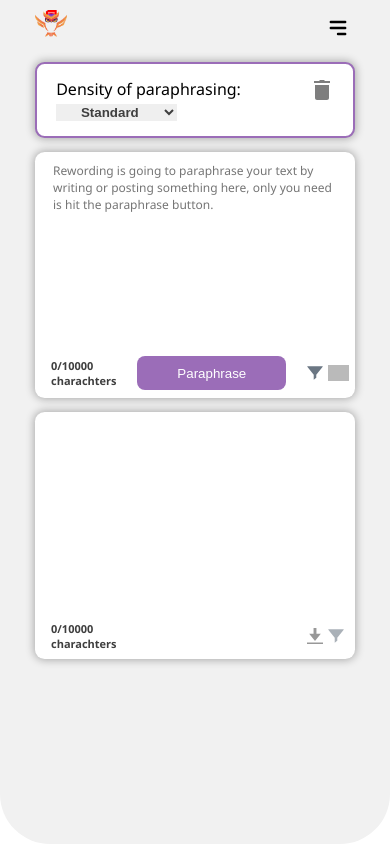
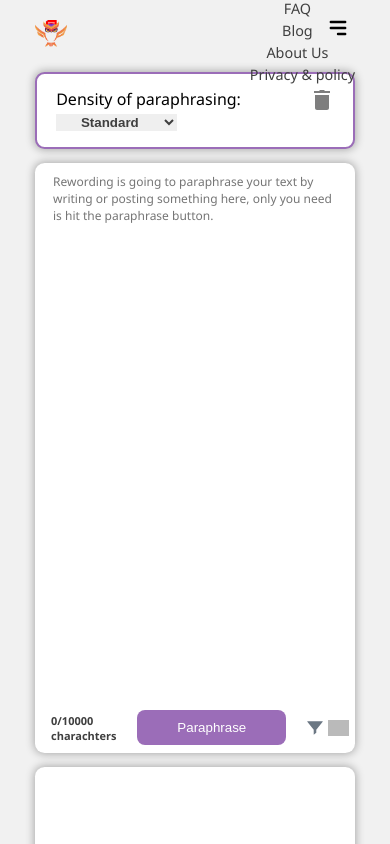
Before and after one commit to SamiraaTech/login-form, a React (Create React App) app: page / in a window 390 px wide. Both pictures are taken after a click on the button 338 px from the left and 28 px from the top of the page. Shown: the top 844 px of the page. Built offline with nearby package versions, Linux system fonts and the light colour scheme; grey boxes are pictures that could not be loaded.

Commit message:
worked on responsive menu & map

```diff
--- a/src/Rewording/RewordingPage.js
+++ b/src/Rewording/RewordingPage.js
@@ -4,6 +4,7 @@ import ParaphraseTop from './compnents/ParaphraseTop';
 import ParaphraseMain from './compnents/ParaphraseMain';
 
 import './style.scss';
+import './responsive.scss'
 
 const RewordingPage = () => {
 
--- a/src/Rewording/compnents/Navigation.js
+++ b/src/Rewording/compnents/Navigation.js
@@ -1,6 +1,7 @@
 import React, { useState } from 'react';
 import Logo from '../img/logo-feedo.png';
 import hamburger from '../img/hamburger.svg';
+import { items } from './constants/content';
 
 const Navigation = () => {
     const [isNavExpanded, setIsNavExpanded] = useState(false);
@@ -11,28 +12,18 @@ const Navigation = () => {
             </h1>
             <nav className="navigation">
                 <button className="hamburger"
-                    onClick={() => {
+                    onClick={ () => {
                         setIsNavExpanded(!isNavExpanded);
                     }}>
                     <img src={hamburger} alt="menu" />
                 </button>
-                <div className={ isNavExpanded ? "navigation-menu expanded" : "navigation-menu" }>
+                <div className={`navigation-menu ${isNavExpanded ? "expanded" : null}`} >
                     <ul className="menu-list">
-                        <li>
-                            <a href={"/"}>Home</a>
-                        </li>
-                        <li>
-                            <a href={"/"}>FAQ</a>
-                        </li>
-                        <li>
-                            <a href={"/"}>Blog</a>
-                        </li>
-                        <li>
-                            <a href={"/"}>About Us</a>
-                        </li>
-                        <li>
-                            <a href={"/"}>Privacy & Policy</a>
-                        </li>
+                        {items.map((item) => {
+                            return <li>
+                                <a href={item.url}>{item.name}</a>
+                            </li>
+                        })}
                     </ul>
                 </div>
 
--- a/src/Rewording/compnents/ParaphraseTop.js
+++ b/src/Rewording/compnents/ParaphraseTop.js
@@ -1,5 +1,6 @@
 import React from 'react';
 import Trash from '../img/trash.svg';
+import { options } from './constants/content';
 
 const ParaphraseTop = () => {
     return (
@@ -7,10 +8,9 @@ const ParaphraseTop = () => {
             <div className="left-side">
                 <label htmlFor="dropdown">Density of paraphrasing:</label>
                 <select id="dropdown" name="dropdown">
-                    <option value="Standard">Standard</option>
-                    <option value="Fluency">Fluency</option>
-                    <option value="Professional">Professioanl</option>
-                    <option value="Premium">Premium</option>
+                    {options.map((item) => {
+                        return <option value={item.value}>{item.name}</option>
+                    })}
                 </select>
             </div>
             <div className="right-side">
--- /dev/null
+++ b/src/Rewording/compnents/constants/content.js
@@ -0,0 +1,50 @@
+
+export const items = [
+    {
+        id: '1',
+        name: 'Home',
+        url: '/'
+    },
+    {
+        id: '2',
+        name: 'FAQ',
+        url: '/'
+    },
+    {
+        id: '3',
+        name: 'Blog',
+        url: '/'
+    },
+    {
+        id: '4',
+        name: 'About Us',
+        url: '/'
+    },
+    {
+        id: '5',
+        name: 'Privacy & policy',
+        url: '/'
+    }];
+
+
+    export const options = [
+        {
+            id: '1',
+            name: 'Standard',
+            value: '"Standard"'
+        },
+        {
+            id: '2',
+            name: 'Fluency',
+            value: '"Fluency"'
+        },
+        {
+            id: '3',
+            name: 'Professional',
+            value: '"Professional"'
+        },
+        {
+            id: '4',
+            name: 'Premium',
+            value: '"Premium"'
+        }];
--- /dev/null
+++ b/src/Rewording/responsive.scss
@@ -0,0 +1,66 @@
+/*------------------responsive-------------------*/
+
+@media only screen and (max-width: 609px) {
+    body {
+        .header {
+            .paraphrase-boxes {
+                display: flex;
+                flex-direction: column;
+
+                .left-box {
+                    width: auto;
+                    border: 0;
+                    margin-right: 0;
+                }
+
+                .right-box {
+                    width: auto;
+                    border: 0;
+                    margin-top: 14px;
+                }
+            }
+
+        }
+    }
+}
+
+@media only screen and (max-width: 483px) {
+    body {
+
+        .header {
+            .container {
+                height: inherit;
+                .header-top {
+                    .navigation {
+                        .hamburger {
+                            visibility: visible;
+                            display: inline-block;
+                        }
+
+                        .navigation-menu {
+                            .menu-list {
+                                display: none;
+                                flex-direction: column;
+                                padding: 0;
+                                li {
+                                    text-align: center;
+                                    margin: 0;
+                                }
+                            }
+                        }
+                        .expanded {
+                            .menu-list {
+                                display: block;
+                            }
+                        }
+                    }
+                }
+                .paraphrase-boxes {
+                    height: inherit;
+                }
+            }
+        }
+
+    }
+
+    }
--- a/src/Rewording/style.scss
+++ b/src/Rewording/style.scss
@@ -32,7 +32,6 @@ body {
             h1 {
                 width: 2rem;
                 height: 2rem;
-                margin-top: 0.6rem;
 
                 img {
                     width: 100%;
@@ -277,62 +276,3 @@ body {
         }
     }
 }
-
-/*------------------responsive-------------------*/
-
-@media only screen and (max-width: 609px) {
-    body {
-        .header {
-            .paraphrase-boxes {
-                display: flex;
-                flex-direction: column;
-
-                .left-box {
-                    width: auto;
-                    border: 0;
-                    margin-right: 0;
-                }
-
-                .right-box {
-                    width: auto;
-                    border: 0;
-                    margin-top: 14px;
-                }
-            }
-
-        }
-    }
-}
-
-@media only screen and (max-width: 483px) {
-    .header {
-        .container {
-            .header-top {
-                .navigation {
-                    .hamburger {
-                        visibility: visible;
-                        display: inline-block;
-                    }
-                    .navigation-menu {
-                        .menu-list {
-                            display: none;
-                            flex-direction: column;
-                            padding: 0;
-                            li {
-                                text-align: center;
-                                margin: 0;
-                            }
-                        }
-                    }
-                    .expanded {
-                        ul {
-                            display: block;
-                        }
-                    }
-
-                }
-            }
-        }
-    }
-
-}
```
